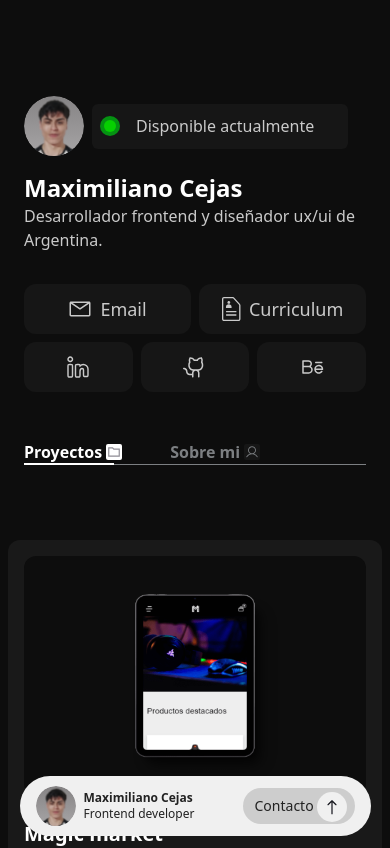
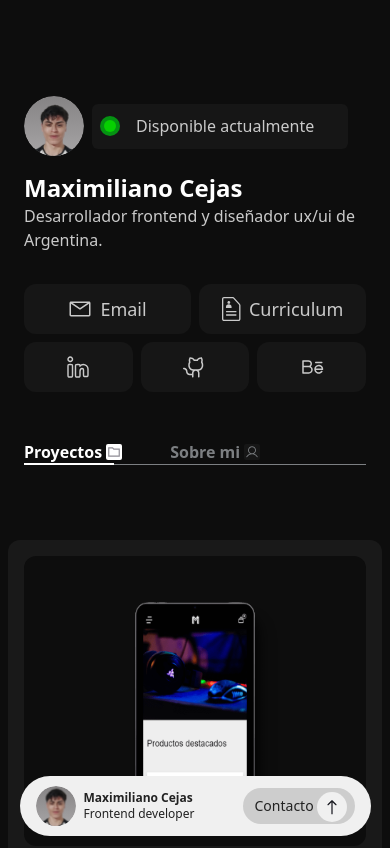
Before and after one commit to MaxiCejasDev/Portfolio, a Next.js app: page / in a window 390 px wide. Shown: the top 848 px of the page. Built offline with nearby package versions, Linux system fonts and the light colour scheme.

Commit message:
Change profile image and add height to cards

```diff
--- a/src/app/page.tsx
+++ b/src/app/page.tsx
@@ -65,7 +65,7 @@ export default function Home() {
   return (
     <main className="flex flex-col w-full justify-center items-center between h-fit px-2 sm:px-0 gap-y-6">
       {cardContent.map(({imgURL,description, repositoryURL, deployURL,name,rel,loading})=>(
-        <Card className='bg-hover-black sm:bg-button flex flex-col-reverse gap-y-6 sm:gap-y-0 sm:grid sm:hover:bg-hover-black duration-300 sm:grid-cols-2 sm:grid-rows-1 w-full h-[500px] sm:h-[300px] rounded-[12px] overflow-hidden p-[16px] sm:p-[30px]' key={repositoryURL}>
+        <Card className='bg-hover-black sm:bg-button flex flex-col-reverse gap-y-6 sm:gap-y-0 sm:grid sm:hover:bg-hover-black duration-300 sm:grid-cols-2 sm:grid-rows-1 w-full h-[550px] sm:h-[300px] rounded-[12px] overflow-hidden p-[16px] sm:p-[30px]' key={repositoryURL}>
 
           <div className="flex flex-col justify-between gap-y-6 sm:gap-y-0">
             <div className="pr-4">
--- a/src/components/Header.tsx
+++ b/src/components/Header.tsx
@@ -32,7 +32,7 @@ export default function Header() {
     <header className="mt-24 px-6 sm:px-0">
       <div className="flex gap-x-2 items-center">
         <div className="rounded-full h-[60px] w-[60px] relative">
-          <Image src={'/images/profile.svg'} fill alt="Profile photo"/>
+          <Image className="object-cover" height={60} width={60} src={'/images/small-profile.svg'} alt="Small Profile photo"/>
         </div>
         <div className="bg-button flex gap-x-4 px-2 items-center rounded-[6px] h-[45px] w-64">
           <Image
```
Also changed, not shown: public/images/small-profile.svg (added).
